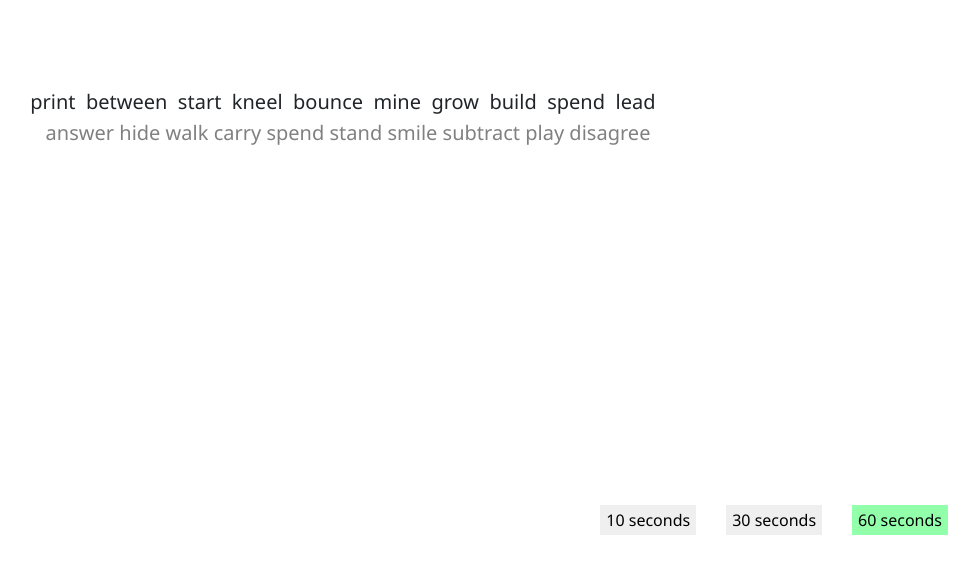
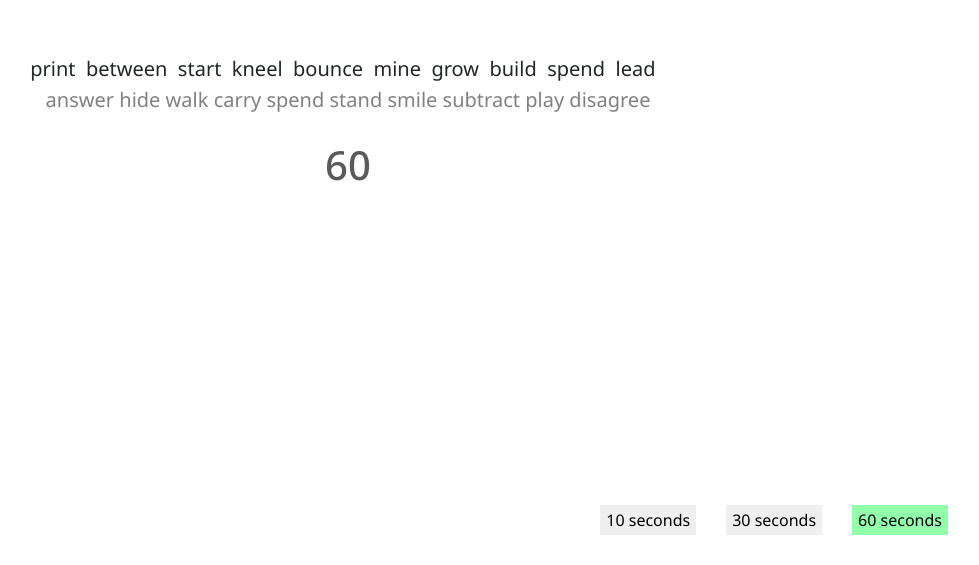
Before and after one commit to krishCoolCoder/TypingApplication, an Angular app: page / in a window 1280 px wide. Shown: the part 235-800 px from the top of the page, without its empty margins (292-1271 px from the left). Built offline with nearby package versions, Linux system fonts and the light colour scheme.

Commit message:
feat(typing): Added the countdown feature for all the time period

```diff
--- a/src/app/typer/typer.component.css
+++ b/src/app/typer/typer.component.css
@@ -130,3 +130,8 @@ button {
 .dropup-content button.active:hover {
   /* background-color: #218838; */
 }
+
+.countdown-container {
+  padding-top:10px;
+  color : rgba(57, 57, 57, 0.836)
+}
--- a/src/app/typer/typer.component.html
+++ b/src/app/typer/typer.component.html
@@ -15,6 +15,9 @@
           <span *ngIf="!isSpace(char)">{{ char }}</span>
         </span>
       </p>
+    </div>
+    <div class="countdown-container">
+      <h1>{{ countdown }}</h1>
     </div>
   </div>
 </div>
@@ -35,6 +38,7 @@
   <button (click)="resetTyping()">Close</button>
 </div>
 
+
 <!-- <div class="footer"> -->
 
   <!-- <div class="dropup">
--- a/src/app/typer/typer.component.ts
+++ b/src/app/typer/typer.component.ts
@@ -29,12 +29,24 @@ export class TyperComponent {
   typingStarted : boolean = false;
   timingData : any= 1;
 
+  countdown: number = 60; // Initial countdown value
+
   constructor(private location: Location) {
   }
   ngOnInit (){
     this.timingData = 60;
     this.text = this.randomizeString(this.text);
     this.lines = this.text.split(' '); // Split text into words for display
+    // this.startCountdown();
+  }
+
+  startCountdown(): void {
+    const timer = setInterval(() => {
+      this.countdown -= 1;
+      if (this.countdown <= 0) {
+        clearInterval(timer); // Stop the countdown
+      }
+    }, 1000); // Decrease the countdown every 1000 ms (1 second)
   }
 
   randomizeString(text: string) {
@@ -122,6 +134,7 @@ export class TyperComponent {
   }
 
   startTimer(time: any) : void {
+    this.startCountdown();
     setTimeout(()=>{
       let inputCharacters = this.allKeystrokes.map(item => item.keyValue).join('');
       console.log("The inputCharacter is this : ", inputCharacters, " and all key strokes is this : ", this.allKeystrokes)
@@ -181,6 +194,7 @@ this.allKeystrokes = [];
   setTyping (input: any) {
     // this.resetTyping();
     this.timingData = input;
+    this.countdown = input;
 
     // this.currentLineIndex = 0;
     // this.inputText = '';
```
